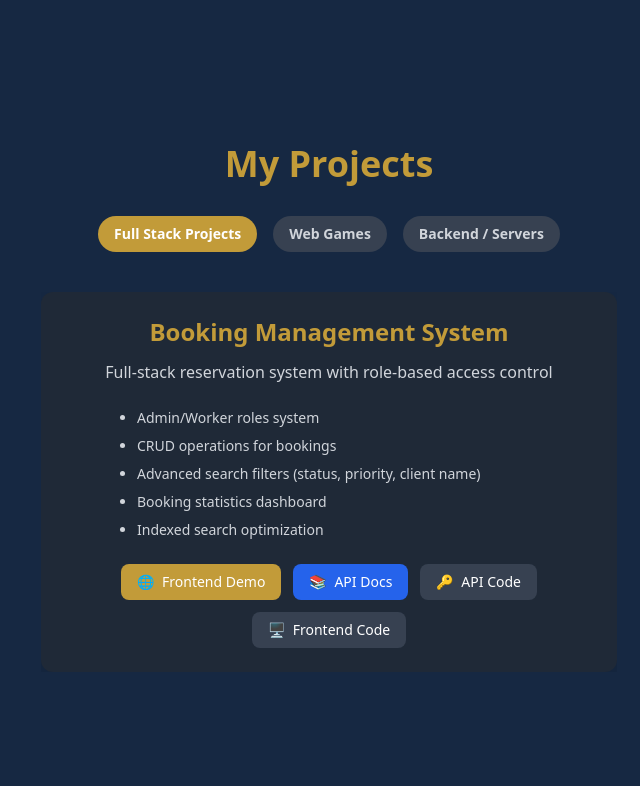
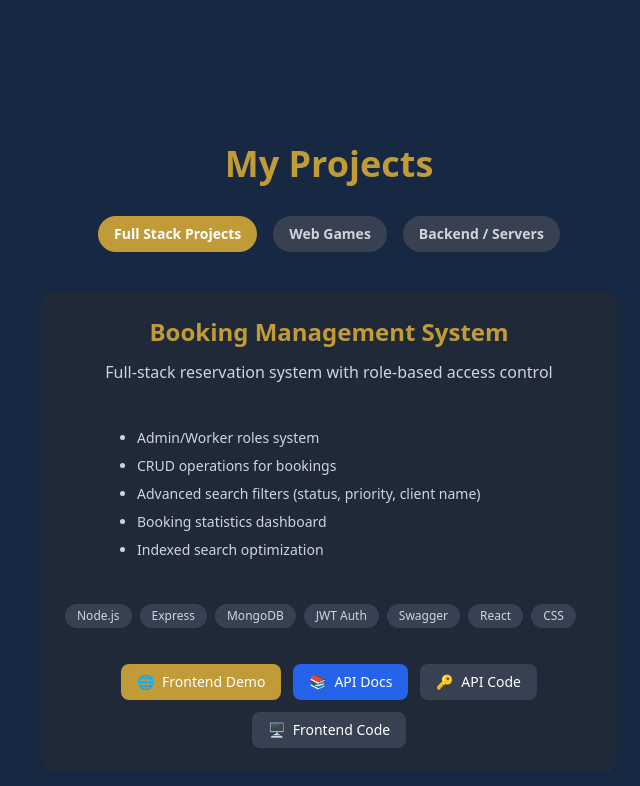
Before and after one commit to Jorgesq9/PortfolioFullStack, a Next.js app: page /projects in a window 1280 px wide. Shown: the top 786 px of the page, without its empty margins (311-951 px from the left). Built offline with nearby package versions, Linux system fonts and the light colour scheme.

Commit message:
prueba para responsive

```diff
--- a/pages/projects.js
+++ b/pages/projects.js
@@ -77,7 +77,7 @@ const Projects = ({ language }) => {
                   className="flex items-center justify-center h-full"
                 >
                   <motion.div
-                    className="w-full max-w-xl bg-gray-800 rounded-xl p-6 shadow-2xl hover:shadow-gold/20 transition-shadow overflow-y-auto flex flex-col justify-center mx-auto h-full"
+                    className="w-full max-w-xl bg-gray-800 rounded-xl p-3 md:p-6 shadow-2xl transition-shadow overflow-y-auto flex flex-col justify-between mx-auto h-[50vh] sm:h-[60vh]"
                     initial={{ opacity: 0 }}
                     whileInView={{ opacity: 1 }}
                     transition={{ duration: 0.6 }}
@@ -113,11 +113,11 @@ const Projects = ({ language }) => {
                     </div>
 
                     {/* Tecnologías */}
-                    <div className="flex flex-wrap justify-center gap-2 mb-6 hide-tech-mobile">
+                    <div className="flex flex-nowrap overflow-x-auto gap-2 mb-4">
                       {project.tech?.map((tech) => (
                         <span
                           key={tech}
-                          className="px-3 py-1 bg-gray-700 rounded-full text-sm text-gray-300"
+                          className="px-3 py-1 bg-gray-700 rounded-full text-xs text-gray-300 whitespace-nowrap"
                         >
                           {tech}
                         </span>
```
